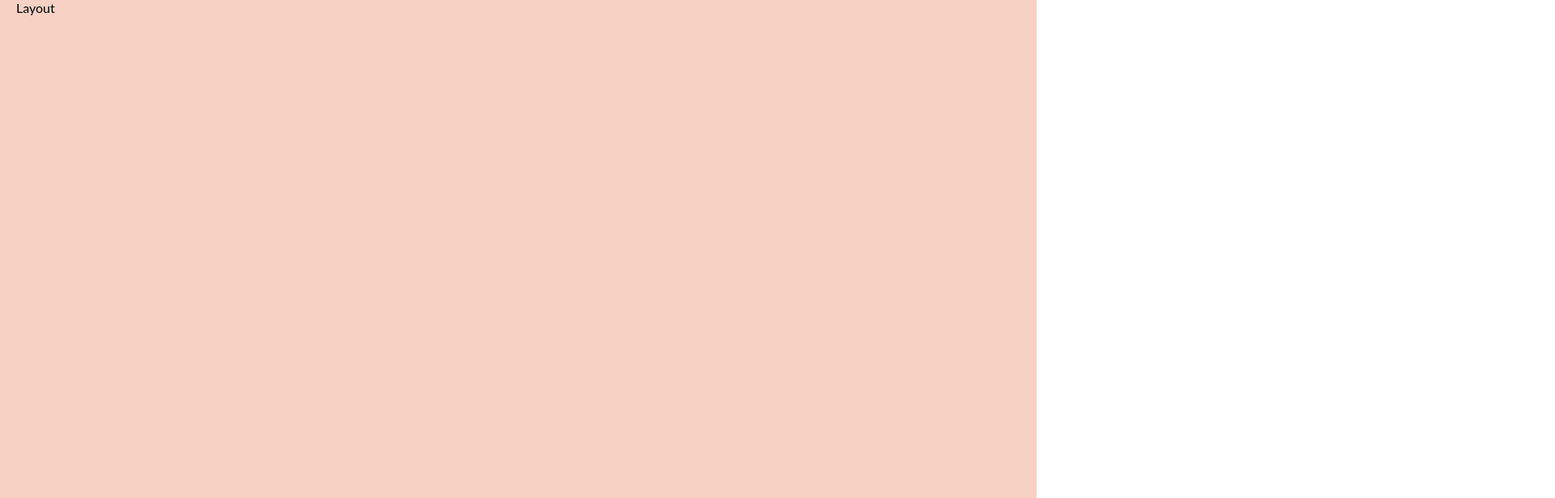
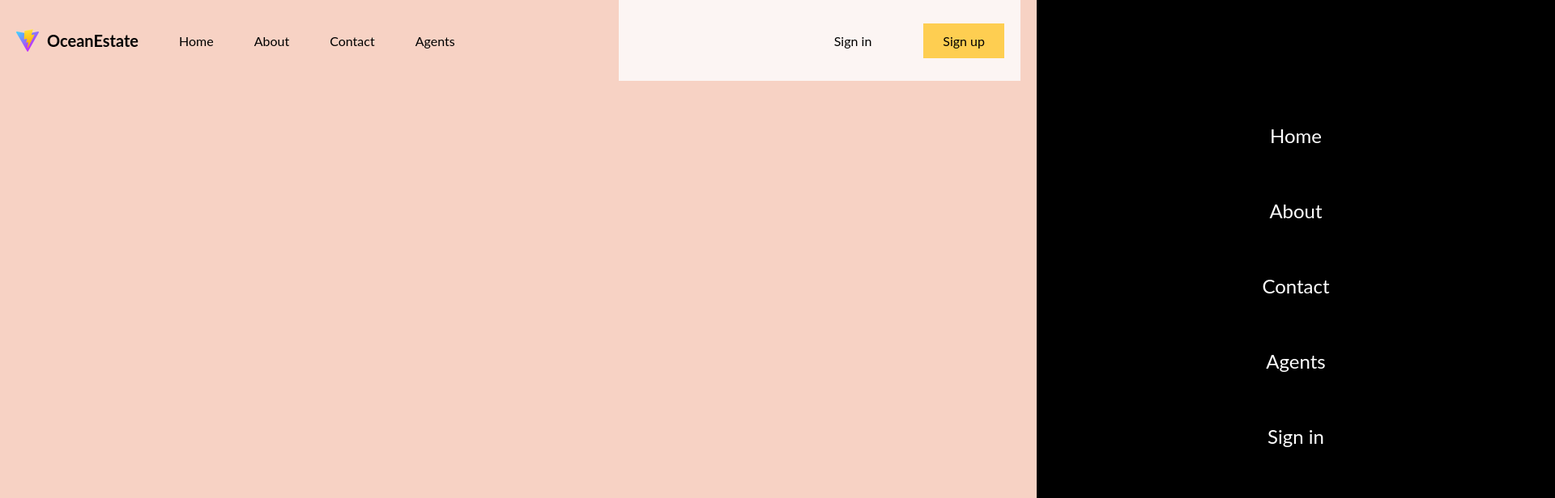
Before and after one commit to Lekkyjay/real-estate-client, a React (Vite) app: page / in a window 1280 px wide. Shown: the top 616 px of the page at 81% size, 1920 px wide, since content can reach past the window. Built offline with nearby package versions, Linux system fonts and the light colour scheme.

Commit message:
Implemented Navbar component.

```diff
--- a/package.json
+++ b/package.json
@@ -11,7 +11,8 @@
   },
   "dependencies": {
     "react": "^18.3.1",
-    "react-dom": "^18.3.1"
+    "react-dom": "^18.3.1",
+    "react-router-dom": "^6.24.1"
   },
   "devDependencies": {
     "@types/react": "^18.3.3",
--- a/src/App.tsx
+++ b/src/App.tsx
@@ -1,9 +1,19 @@
+import { createBrowserRouter, RouterProvider } from 'react-router-dom'
 import Layout from './components/layout/Layout'
 
 function App() {
+  const router = createBrowserRouter([
+    {
+      path: "/",
+      element: <Layout />
+    }
+  ])
+
 
   return (
-    <Layout />
+    <>
+      <RouterProvider router={router} />
+    </>
   )
 }
 
--- a/src/components/layout/Layout.tsx
+++ b/src/components/layout/Layout.tsx
@@ -1,7 +1,10 @@
+import Navbar from '../navbar/Navbar'
 import './layout.scss'
 
 export default function Layout() {
   return (
-    <div className="layout">Layout</div>
+    <div className="layout">
+      <Navbar />
+    </div>
   )
 }
--- /dev/null
+++ b/src/components/navbar/Navbar.tsx
@@ -0,0 +1,57 @@
+import { useState } from 'react'
+import { Link } from 'react-router-dom'
+import './navbar.scss'
+
+export default function Navbar() {
+  const [open, setOpen] = useState(false)
+
+  const user = false
+
+  return (
+    <nav>
+      <div className="left">
+        <a href="/" className="logo">
+          <img src="/vite.svg" alt="" />
+          <span>OceanEstate</span>
+        </a>
+        <a href="/">Home</a>
+        <a href="/">About</a>
+        <a href="/">Contact</a>
+        <a href="/">Agents</a>
+      </div>
+      <div className="right">
+        {user ? (
+          <div className="user">
+            <img
+              src="https://images.pexels.com/photos/91227/pexels-photo-91227.jpeg?auto=compress&cs=tinysrgb&w=1260&h=750&dpr=2"
+              alt=""
+            />
+            <span>John Doe</span>
+            <Link to="/profile" className="profile">
+              <div className="notification">3</div>
+              <span>Profile</span>
+            </Link>
+          </div>
+        ) : (
+          <>
+            <a href="/">Sign in</a>
+            <a href="/" className="register">
+              Sign up
+            </a>
+          </>
+        )}
+        <div className="menuIcon">
+          <img src="/menu.png" alt="" onClick={() => setOpen((prev) => !prev)} />
+        </div>
+        <div className={open ? "menu active" : "menu"}>
+          <a href="/">Home</a>
+          <a href="/">About</a>
+          <a href="/">Contact</a>
+          <a href="/">Agents</a>
+          <a href="/">Sign in</a>
+          <a href="/">Sign up</a>
+        </div>
+      </div>
+    </nav>
+  )
+}
--- /dev/null
+++ b/src/components/navbar/navbar.scss
@@ -0,0 +1,154 @@
+@import "../../responsive.scss";
+
+nav {
+  height: 100px;
+  display: flex;
+  justify-content: space-between;
+  align-items: center;
+
+  a {
+    transition: all 0.4s ease;
+
+    @include sm {
+      display: none;
+    }
+
+    &:hover {
+      scale: 1.05;
+    }
+  }
+
+  .left {
+    flex: 3;
+    display: flex;
+    align-items: center;
+    gap: 50px;
+
+    .logo {
+      font-weight: bold;
+      font-size: 20px;
+      display: flex;
+      align-items: center;
+      gap: 10px;
+
+      img {
+        width: 28px;
+      }
+
+      span {
+        @include md {
+          display: none;
+        }
+
+        @include sm {
+          display: initial;
+        }
+      }
+    }
+  }
+  .right {
+    flex: 2;
+    display: flex;
+    align-items: center;
+    justify-content: flex-end;
+    background-color: #fcf5f3;
+    height: 100%;
+
+    @include md {
+      background-color: transparent;
+    }
+
+    a {
+      padding: 12px 24px;
+      margin: 20px;
+    }
+
+    .user{
+      display: flex;
+      align-items: center;
+      font-weight: bold;
+
+      img{
+        width: 40px;
+        height: 40px;
+        border-radius: 50%;
+        object-fit: cover;
+        margin-right: 20px;
+      }
+
+      span{
+        @include sm{
+          display: none;
+        }
+      }
+
+      .profile{
+        padding: 12px 24px;
+        background-color: #fece51;
+        cursor: pointer;
+        border: none;
+        position: relative;
+
+        .notification{
+          position: absolute;
+          top: -8px;
+          right: -8px;
+          background-color: red;
+          color: white;
+          border-radius: 50%;
+          width: 26px;
+          height: 26px;
+          display: flex;
+          align-items: center;
+          justify-content: center;
+        }
+
+      }
+    }
+
+    .register {
+      background-color: #fece51;
+    }
+
+    .menuIcon {
+      display: none;
+      z-index: 999;
+
+      img {
+        width: 36px;
+        height: 36px;
+        cursor: pointer;
+      }
+
+      @include sm {
+        display: inline;
+      }
+    }
+
+    .menu {
+      position: absolute;
+      top: 0;
+      right: -50%;
+      background-color: black;
+      color: white;
+      height: 100vh;
+      width: 50%;
+      transition: all 1s ease;
+      display: flex;
+      flex-direction: column;
+      align-items: center;
+      justify-content: center;
+      font-size: 24px;
+
+      &.active {
+        right: 0;
+      }
+
+      @include sm {
+        a {
+          display: initial;
+        }
+      }
+    }
+  }
+}
```
Also changed, not shown: 1 other file (tests, documents, lock files or other folders).
